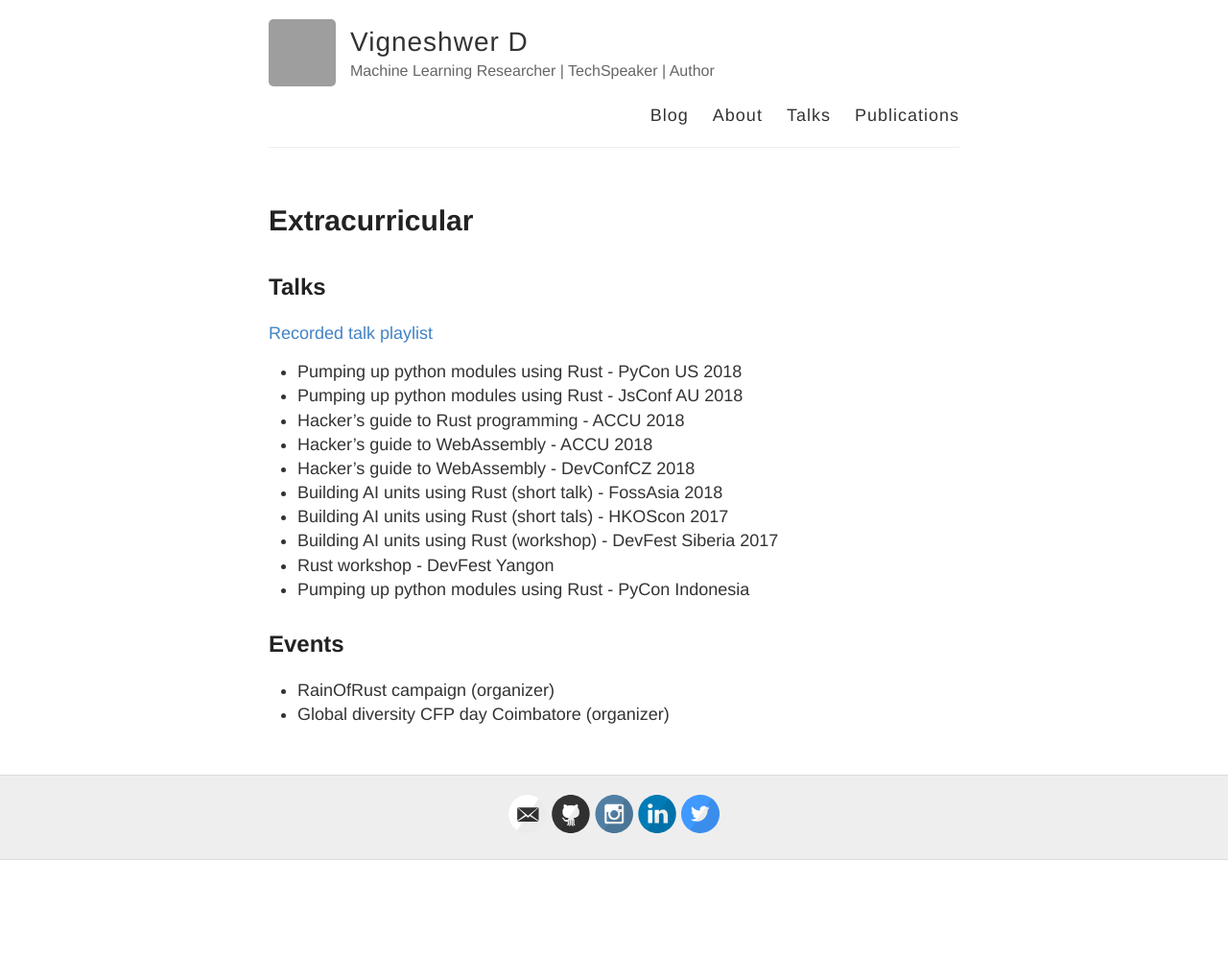
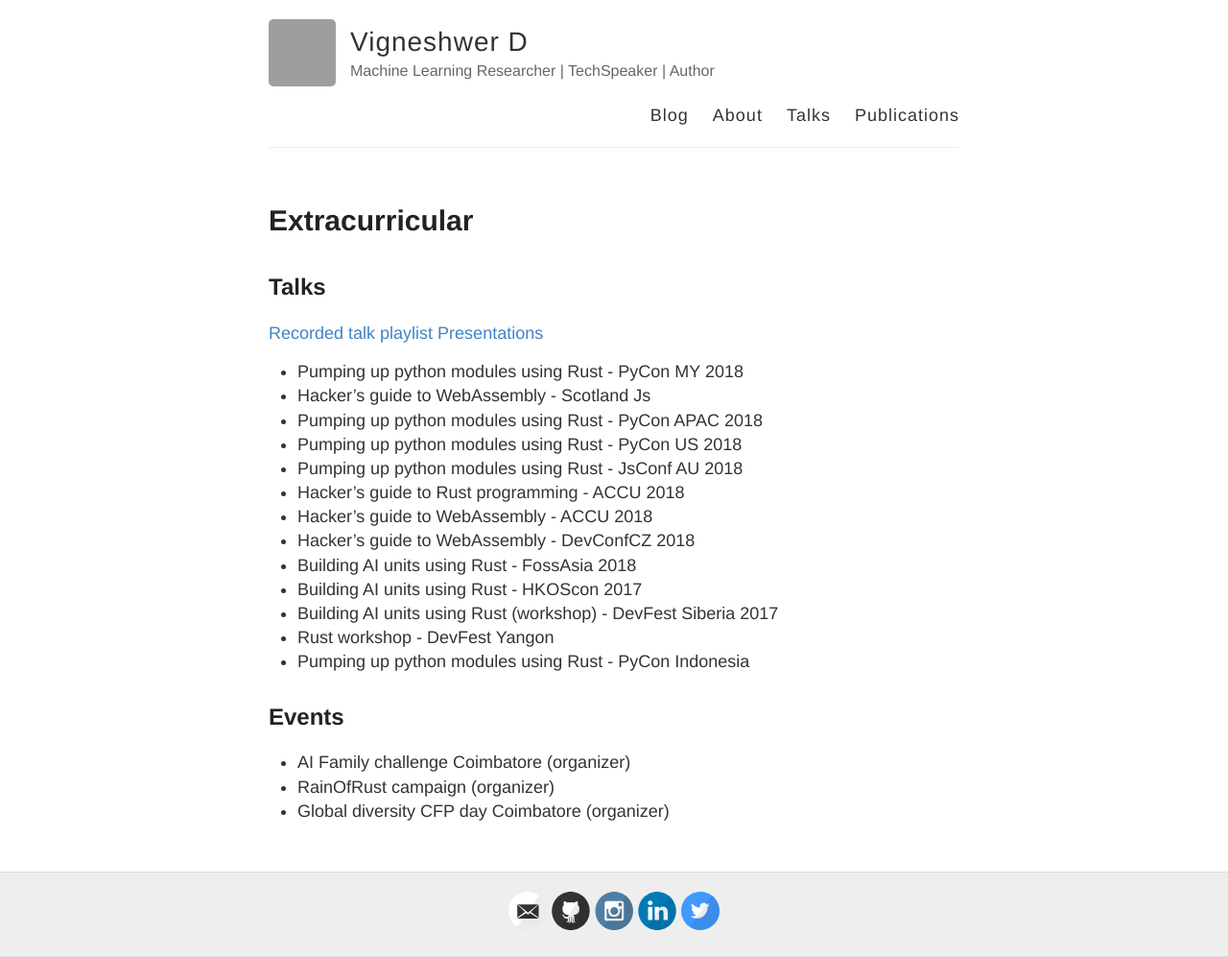
Before and after one commit to dvigneshwer/dvigneshwer.github.io, a Jekyll site: the page built from talks.md, in a window 1280 px wide. Shown: the whole page at 96% size. Built offline with Jekyll 4.4.1, drawn with Linux system fonts in a browser that asks for light colours; before the commit the page ends 900 px from its top, so only the background shows below that; grey boxes are pictures that could not be loaded.

Commit message:
Update talks.md

```diff
--- a/talks.md
+++ b/talks.md
@@ -7,19 +7,24 @@ permalink: /talks/
 ## Talks
 
 [Recorded talk playlist](https://www.youtube.com/watch?v=Zqzwkiii2NE&list=PLLYM4qs6CxRAPDyji-Y4A0KvVz0e7SJ6o)
+[Presentations](https://speakerdeck.com/dvigneshwer)
 
+* Pumping up python modules using Rust - PyCon MY 2018
+* Hacker's guide to WebAssembly - Scotland Js
+* Pumping up python modules using Rust - PyCon APAC 2018
 * Pumping up python modules using Rust - PyCon US 2018
 * Pumping up python modules using Rust - JsConf AU 2018
 * Hacker's guide to Rust programming - ACCU 2018
 * Hacker's guide to WebAssembly - ACCU 2018
 * Hacker's guide to WebAssembly - DevConfCZ 2018
-* Building AI units using Rust (short talk) - FossAsia 2018
-* Building AI units using Rust (short tals) - HKOScon 2017
+* Building AI units using Rust - FossAsia 2018
+* Building AI units using Rust  - HKOScon 2017
 * Building AI units using Rust (workshop) - DevFest Siberia 2017
 * Rust workshop - DevFest Yangon
 * Pumping up python modules using Rust - PyCon Indonesia
 
 ## Events
 
+* AI Family challenge Coimbatore (organizer)
 * RainOfRust campaign (organizer)
 * Global diversity CFP day Coimbatore (organizer)
```
